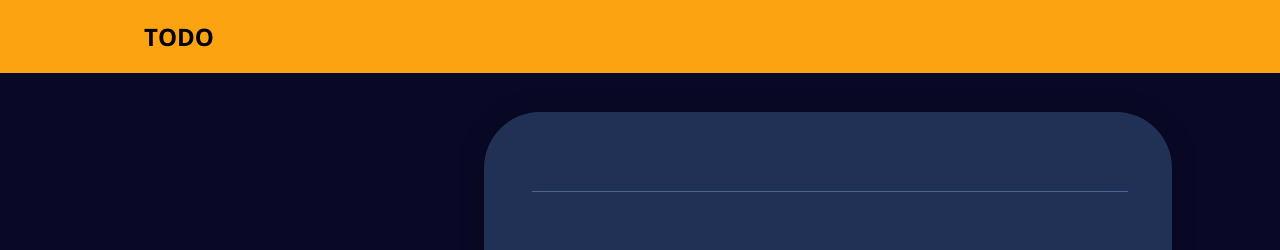
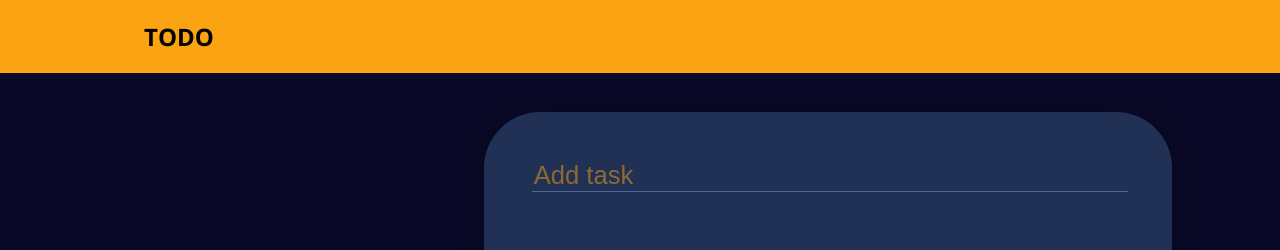
Before and after one commit to ayushman-git/react-todo, a React (Create React App) app: page / in a window 1280 px wide. Shown: the top 250 px of the page. Built offline with nearby package versions, Linux system fonts and the light colour scheme.

Commit message:
added placeholder

```diff
--- a/src/components/Todos/Todos.js
+++ b/src/components/Todos/Todos.js
@@ -25,7 +25,14 @@ const Todos = (props) => {
   };
 
   if (props.showInput) {
-    input = <input className={styles.inp} type="text" onKeyUp={onEnter} />;
+    input = (
+      <input
+        className={styles.inp}
+        type="text"
+        onKeyUp={onEnter}
+        placeholder="Add task"
+      />
+    );
   }
   return (
     <section className={styles.todosWrap}>
--- a/src/components/Todos/Todos.module.css
+++ b/src/components/Todos/Todos.module.css
@@ -18,3 +18,7 @@
   color: #374a76;
   font-size: 1.6em;
 }
+
+.inp::placeholder {
+  color: rgba(252, 163, 17, 0.5);
+}
```
Also changed, not shown: 1 other file (tests, documents, lock files or other folders).
